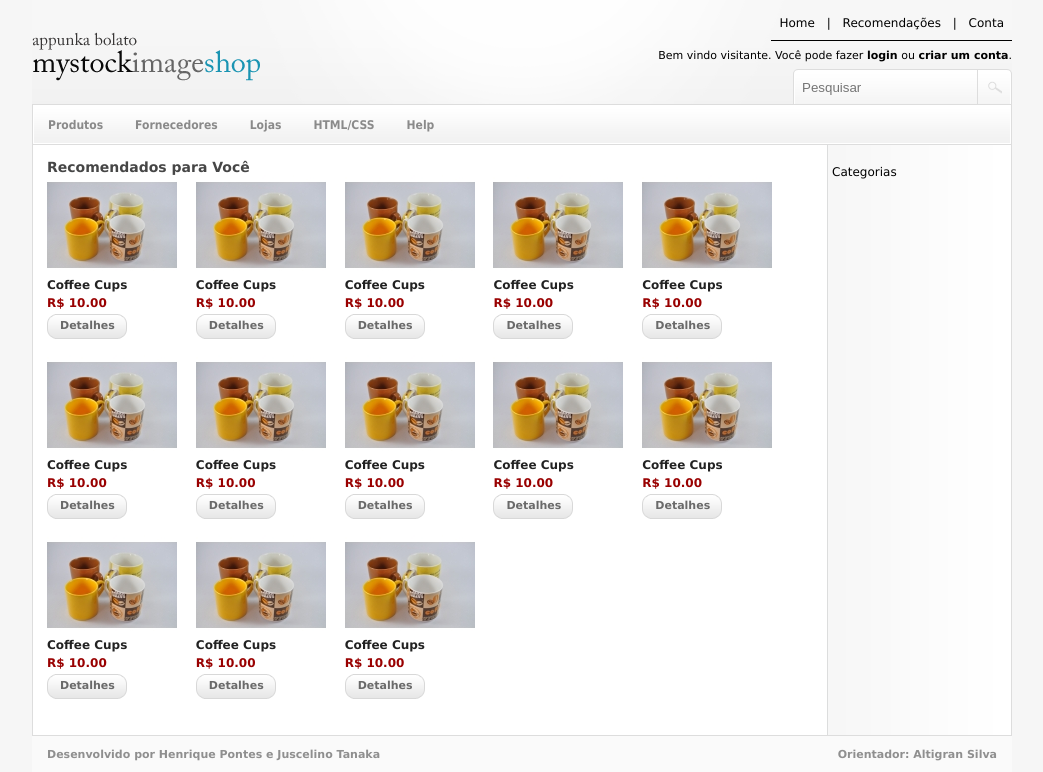
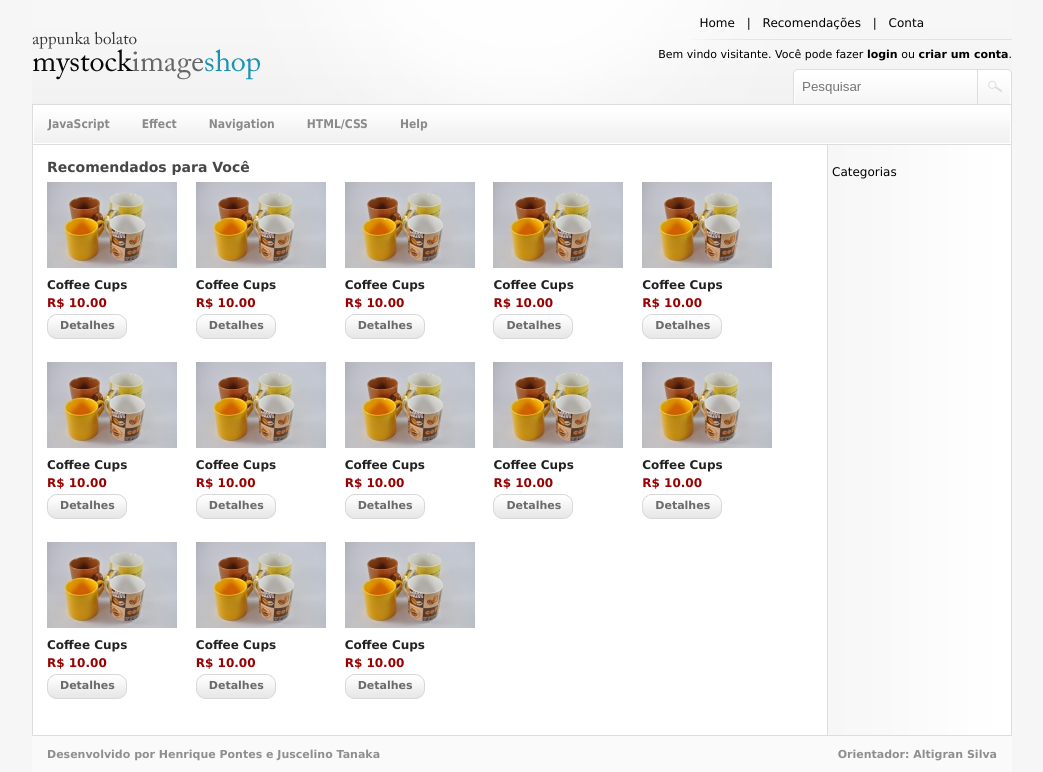
Before and after one commit to juscelinotanaka/bdi, a PHP site: page /home.php in a window 1280 px wide. Shown: the top 772 px of the page, without its empty margins (118-1161 px from the left). Run offline with PHP 8.4, Linux system fonts and the light colour scheme.

Commit message:
Cabeçalho e Home

```diff
--- a/tp1/css/style.css
+++ b/tp1/css/style.css
@@ -53,6 +53,7 @@ margin-right: auto;
 #cabecalho .contentCenter {
 	background:url(../images/header-bg.png) no-repeat;
 	height:145px;
+	z-index:9999;
 }
 
 
@@ -60,7 +61,8 @@ margin-right: auto;
 	float:right;
 	margin-top:16px;
 	height:24px;
-	border-bottom:#000 solid thin;
+	padding-right:80px;
+	background:url(../images/header-top-line.png) bottom left no-repeat;
 }
 .menuSup a {
 	padding:8px 8px;
@@ -138,6 +140,9 @@ margin-right: auto;
 	margin-bottom: 4px;
 	font-size: 12px;
 }
+.principal .produto .name a:hover {
+	color:#1875ab;
+}
 .principal .produto .price {
 	display: block;
 	font-weight: bold;
@@ -192,7 +197,6 @@ padding: 20px 0;
 	font-weight: bold;
 	padding:12px 15px;
 }
-
 
 
 
--- a/tp1/home.php
+++ b/tp1/home.php
@@ -5,7 +5,7 @@
 
 <title>Exemplo</title>
 <link href="css/style.css" rel="stylesheet" type="text/css" />
-<script src="js/common.js"></script>
+
 <script src="js/jquery-1.6.1.min.js"></script>
 
 
@@ -38,24 +38,51 @@
             </div>
             <div class="clear"></div>
 
+<script type="text/javascript">
+var timeout         = 500;
+var closetimer		= 0;
+var ddmenuitem      = 0;
+
+function jsddm_open()
+{	jsddm_canceltimer();
+	jsddm_close();
+	ddmenuitem = $(this).find('ul').eq(0).css('visibility', 'visible');}
+
+function jsddm_close()
+{	if(ddmenuitem) ddmenuitem.css('visibility', 'hidden');}
+
+function jsddm_timer()
+{	closetimer = window.setTimeout(jsddm_close, timeout);}
+
+function jsddm_canceltimer()
+{	if(closetimer)
+	{	window.clearTimeout(closetimer);
+		closetimer = null;}}
+
+$(document).ready(function()
+{	$('#jsddm > li').bind('mouseover', jsddm_open);
+	$('#jsddm > li').bind('mouseout',  jsddm_timer);});
+
+document.onclick = jsddm_close;
+</script>
 			<ul id="jsddm">
-                <li><a href="#">Produtos</a>
+	<li><a href="#">JavaScript</a>
 		<ul>
 			<li><a href="#">Drop Down Menu</a></li>
 			<li><a href="#">jQuery Plugin</a></li>
 			<li><a href="#">Ajax Navigation</a></li>
 		</ul>
 	</li>
-                <li><a href="#">Fornecedores</a>
+	<li><a href="#">Effect</a>
 		<ul>
-                        <li><a href="#">Cadastrar</a></li>
-                        <li><a href="#">Consultar</a></li>
+			<li><a href="#">Slide Effect</a></li>
+			<li><a href="#">Fade Effect</a></li>
 			<li><a href="#">Opacity Mode</a></li>
 			<li><a href="#">Drop Shadow</a></li>
 			<li><a href="#">Semitransparent</a></li>
 		</ul>
 	</li>
-                <li><a href="#">Lojas</a></li>
+	<li><a href="#">Navigation</a></li>
 	<li><a href="#">HTML/CSS</a></li>
 	<li><a href="#">Help</a></li>
 </ul>
```
Also changed, not shown: tp1/images/header-top-line.png (added), 1 other file. Lines whose indentation alone changed are shown as unchanged.
